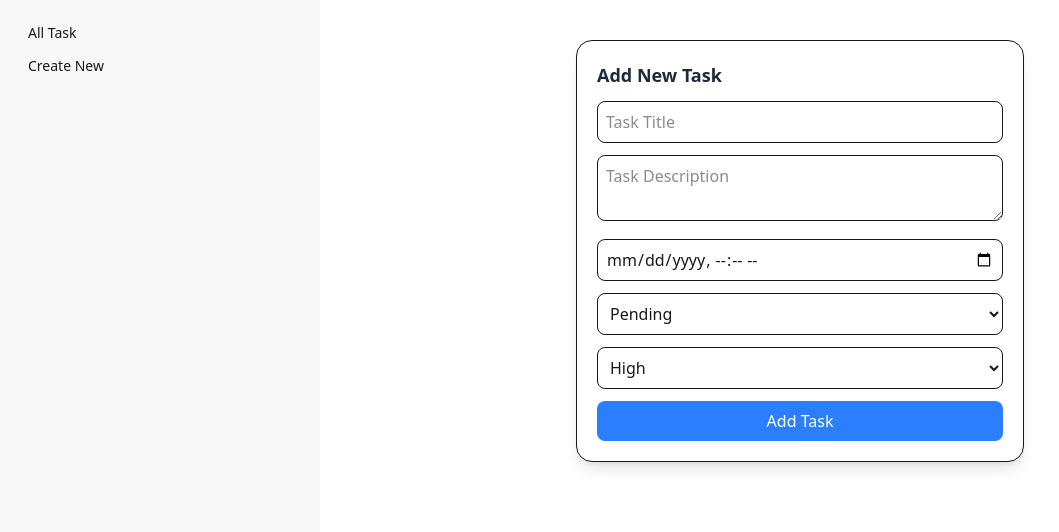
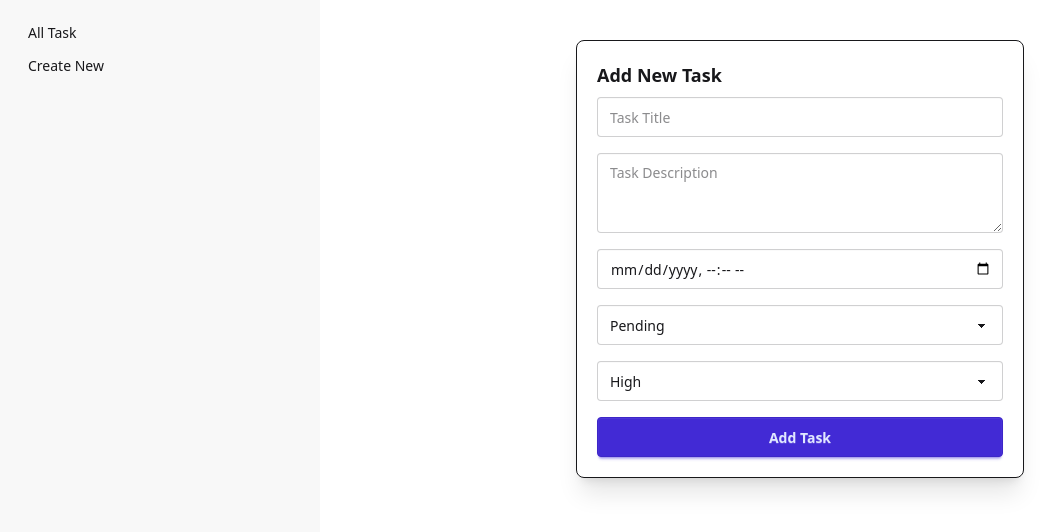
Before and after one commit to DKAbir111/Developer-Look-Client, a React (Vite) app: page /add-task in a window 1280 px wide. Shown: the top 532 px of the page, without its empty margins (0-1059 px from the left). Built offline with nearby package versions, Linux system fonts and the light colour scheme.

Commit message:
get task when submit

```diff
--- a/src/pages/AddTask.jsx
+++ b/src/pages/AddTask.jsx
@@ -1,49 +1,60 @@
 const AddTask = () => {
+    const handleSubmit = (e) => {
+        e.preventDefault();
+        const form = e.target;
+        const title = form.title.value;
+        const description = form.description.value;
+        const dueDate = form.dueDate.value;
+        const status = form.status.value;
+        const priority = form.priority.value;
+
+        console.log({ title, description, dueDate, status, priority });
+    };
+
     return (
-        <div className="min-h-screen p-5 flex flex-col items-center gap-6">
-            {/* Add Task Form */}
-            <div className="max-w-md p-5 bg-white shadow-lg rounded-2xl border w-full">
-                <h2 className="text-lg font-bold text-gray-800 mb-3">Add New Task</h2>
+        <div className="min-h-screen flex flex-col items-center p-5">
+            <div className="card w-full max-w-md bg-base-100 shadow-xl border p-5">
+                <h2 className="card-title text-lg font-semibold">Add New Task</h2>
 
-                <form className="space-y-3">
+                <form className="space-y-4 mt-2" onSubmit={handleSubmit}>
                     {/* Title */}
                     <input
                         type="text"
+                        name="title"
                         placeholder="Task Title"
-                        className="w-full p-2 border rounded-lg focus:ring focus:ring-blue-300"
+                        className="input input-bordered w-full"
                     />
 
                     {/* Description */}
                     <textarea
                         placeholder="Task Description"
-                        className="w-full p-2 border rounded-lg focus:ring focus:ring-blue-300"
+                        className="textarea textarea-bordered w-full"
+                        name="description"
                     ></textarea>
 
                     {/* Due Date */}
                     <input
                         type="datetime-local"
-                        className="w-full p-2 border rounded-lg focus:ring focus:ring-blue-300"
+                        className="input input-bordered w-full"
+                        name="dueDate"
                     />
 
                     {/* Status */}
-                    <select className="w-full p-2 border rounded-lg focus:ring focus:ring-blue-300">
+                    <select name="status" className="select select-bordered w-full">
                         <option value="Pending">Pending</option>
                         <option value="In Progress">In Progress</option>
                         <option value="Completed">Completed</option>
                     </select>
 
                     {/* Priority */}
-                    <select className="w-full p-2 border rounded-lg focus:ring focus:ring-blue-300">
+                    <select name="priority" className="select select-bordered w-full">
                         <option value="High">High</option>
                         <option value="Medium">Medium</option>
                         <option value="Low">Low</option>
                     </select>
 
                     {/* Submit Button */}
-                    <button
-                        type="button"
-                        className="w-full bg-blue-500 text-white p-2 rounded-lg hover:bg-blue-600 transition"
-                    >
+                    <button type="submit" className="btn btn-primary w-full">
                         Add Task
                     </button>
                 </form>
```
